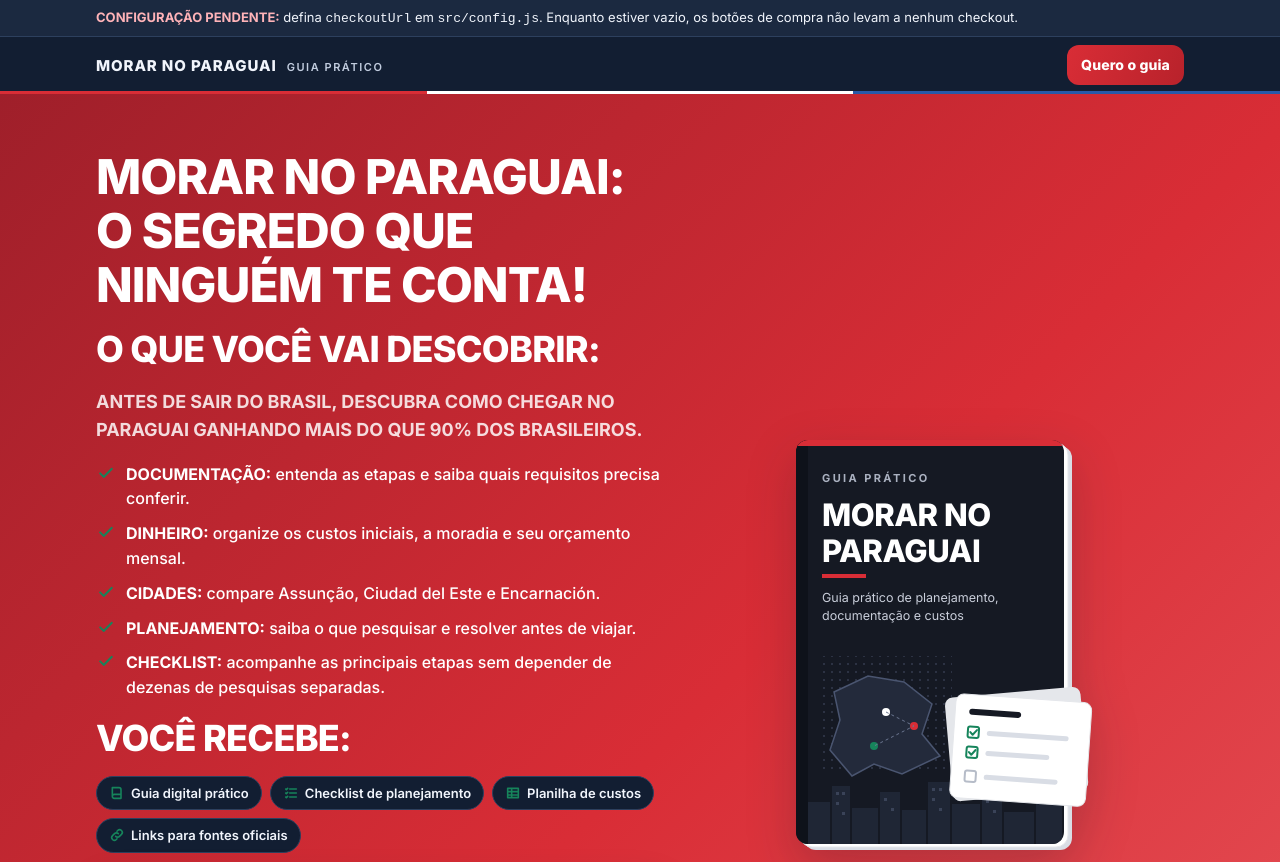
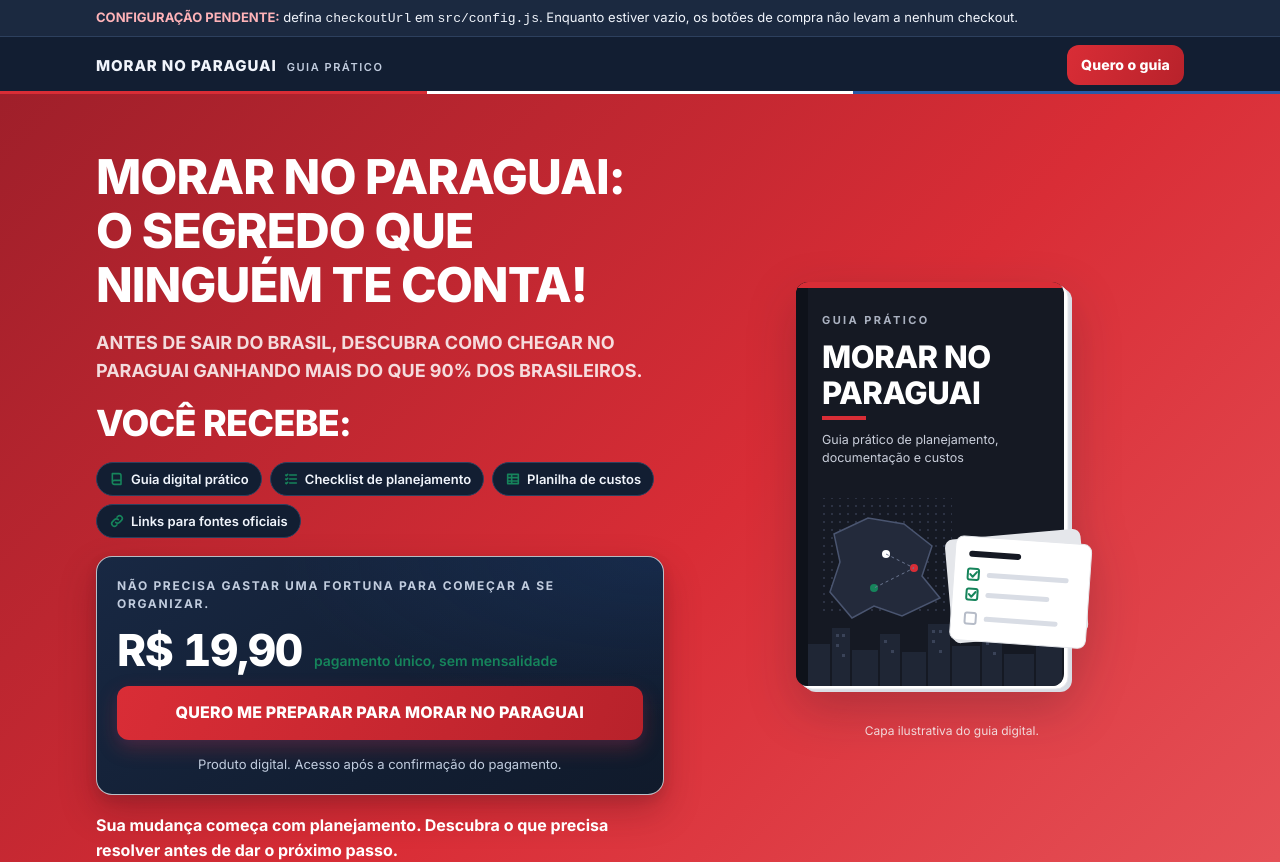
Before and after one commit to eduardoftn1/DSL, a React (Vite) app: page / in a window 1280 px wide. Shown: the top 862 px of the page. Built offline with nearby package versions, Linux system fonts and the light colour scheme.

Commit message:
exclua do header: DOCUMENTAÇÃO: entenda as etapas e saiba quais requ...
Gerado pelo Zenly.

```diff
--- a/src/sections/Top.jsx
+++ b/src/sections/Top.jsx
@@ -32,13 +32,6 @@ export function Header() {
   );
 }
 
-const BENEFITS = [
-  { label: "DOCUMENTAÇÃO:", text: "entenda as etapas e saiba quais requisitos precisa conferir." },
-  { label: "DINHEIRO:", text: "organize os custos iniciais, a moradia e seu orçamento mensal." },
-  { label: "CIDADES:", text: "compare Assunção, Ciudad del Este e Encarnación." },
-  { label: "PLANEJAMENTO:", text: "saiba o que pesquisar e resolver antes de viajar." },
-  { label: "CHECKLIST:", text: "acompanhe as principais etapas sem depender de dezenas de pesquisas separadas." },
-];
 
 const CHIPS = [
   { icon: "book", text: "Guia digital prático" },
@@ -54,18 +47,9 @@ export function Hero() {
       <div className="wrap hero-grid">
         <div className="hero-copy">
           <h1 id="h-hero">MORAR NO PARAGUAI: O SEGREDO QUE NINGUÉM TE CONTA!</h1>
-          <h2>O QUE VOCÊ VAI DESCOBRIR:</h2>
           <p className="lead">
             <strong>ANTES DE SAIR DO BRASIL, DESCUBRA COMO CHEGAR NO PARAGUAI GANHANDO MAIS DO QUE 90% DOS BRASILEIROS.</strong>
           </p>
-          <ul className="benefits">
-            {BENEFITS.map((b) => (
-              <li key={b.label}>
-                <Icon name="check" />
-                <span><strong>{b.label}</strong> {b.text}</span>
-              </li>
-            ))}
-          </ul>
           <h2>VOCÊ RECEBE:</h2>
           <ul className="chips" aria-label="Materiais incluídos no guia">
             {CHIPS.map((c) => (
```
